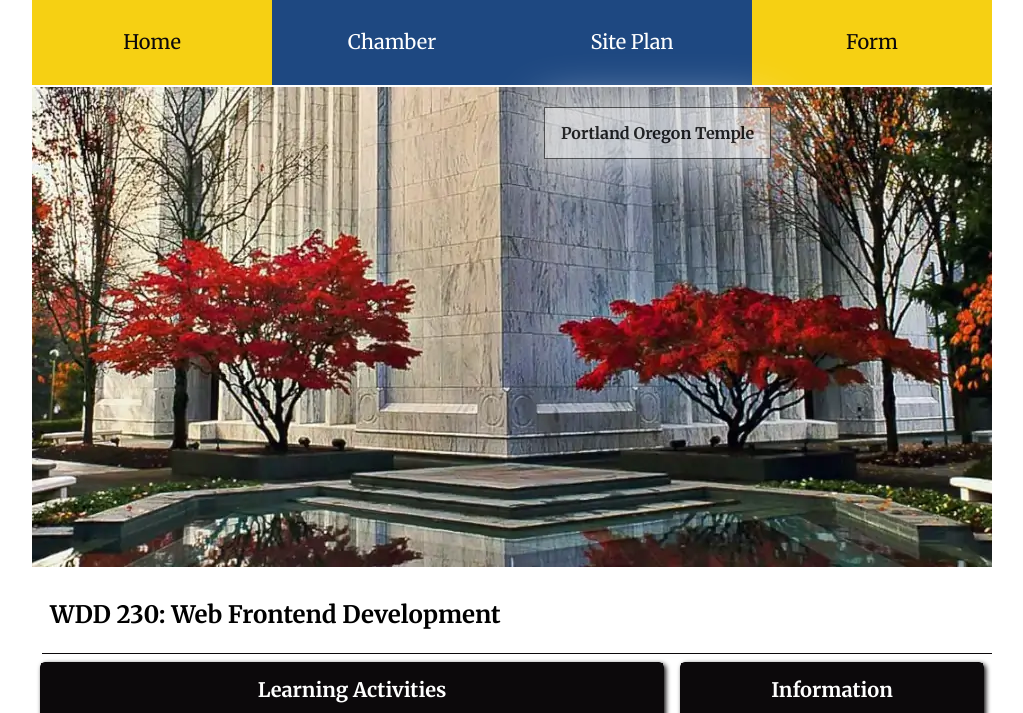
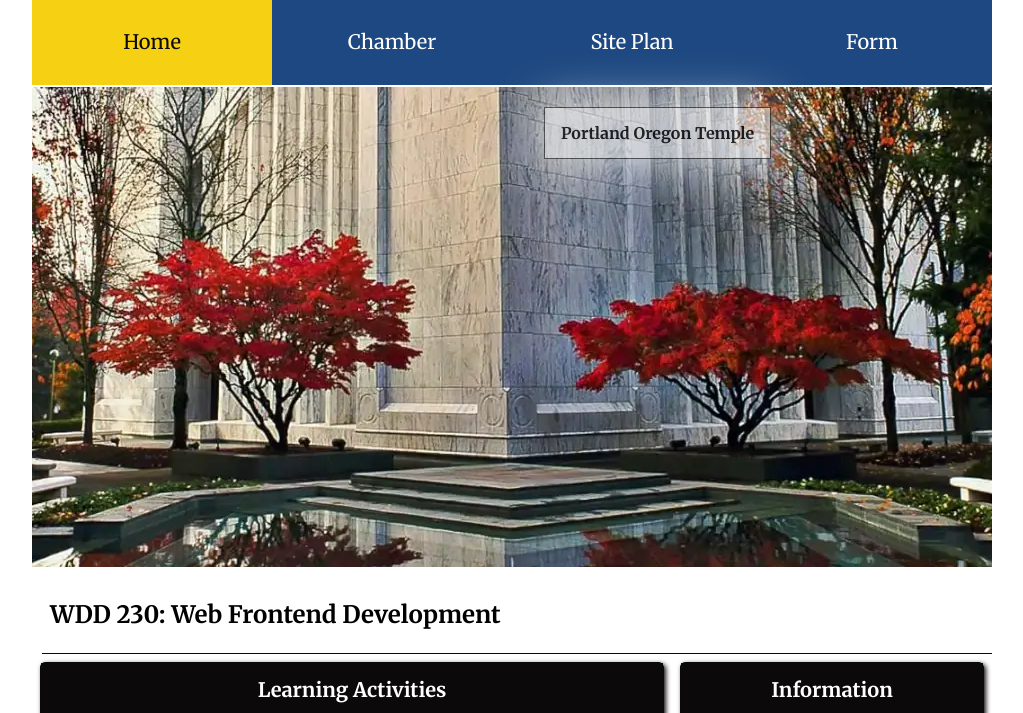
Before and after one commit to SpencerQuiner/wdd230, a plain HTML site: page index.html in a window 1280 px wide. Shown: the part 187-900 px from the top of the page, without its empty margins (128-1151 px from the left). Drawn offline with Linux system fonts and the light colour scheme.

Commit message:
update to nav

```diff
--- a/index.html
+++ b/index.html
@@ -30,7 +30,7 @@
             <li class="active"><a  href="https://spencerquiner.github.io/wdd230/index.html">Home</a></li>
             <li><a href="https://spencerquiner.github.io/wdd230/chamber/index.html">Chamber</a></li>
             <li><a href="https://spencerquiner.github.io/wdd230/week01/chamber-site-plan.html">Site Plan</a></li>
-            <li class="active"><a href="form.html">Form</a></li>
+            <li><a href="form.html">Form</a></li>
         </ul>
     </nav>
     <main>
```
